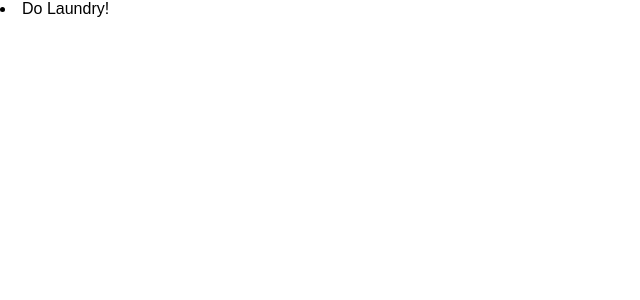
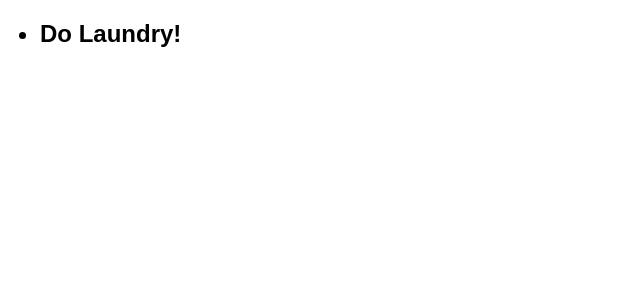
Before and after one commit to nsagias/typescript-starter-react, a React (Create React App) app in the folder frontend/: page / in a window 1280 px wide. Shown: the top 300 px of the page, without its empty margins (0-640 px from the left). Built offline with nearby package versions, Linux system fonts and the light colour scheme.

Commit message:
change font to h2 and change fragment to ul

```diff
--- a/frontend/src/components/TodoList.tsx
+++ b/frontend/src/components/TodoList.tsx
@@ -3,12 +3,12 @@ import React from "react";
 const TodoList: React.FC = () => {
   const todoList = [{id:'t1', text: 'Do Laundry!'}];
   const pasrsedtodos = Array.isArray(todoList)
-    && todoList.map(todo =>  <li key={todo.id}>{todo.text}</li>)
+    && todoList.map(todo => <h2> <li key={todo.id}>{todo.text}</li></h2>);
 
   return (
-    <>
+    <ul>
     {pasrsedtodos}
-    </>
+    </ul>
   );
 };
 
```
